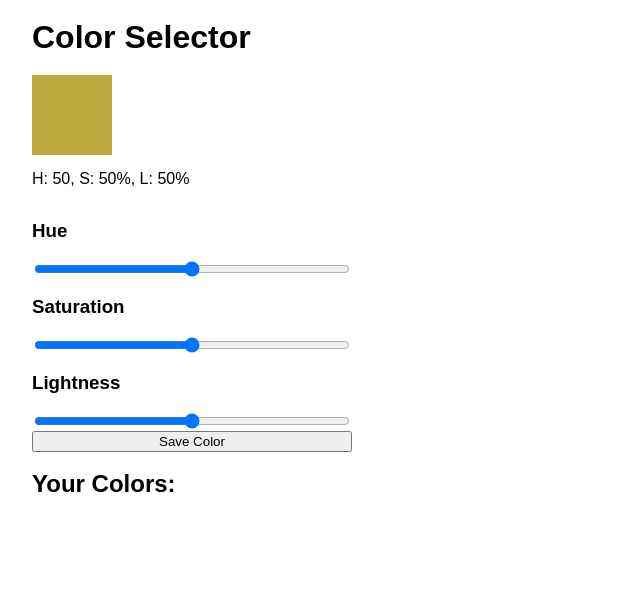
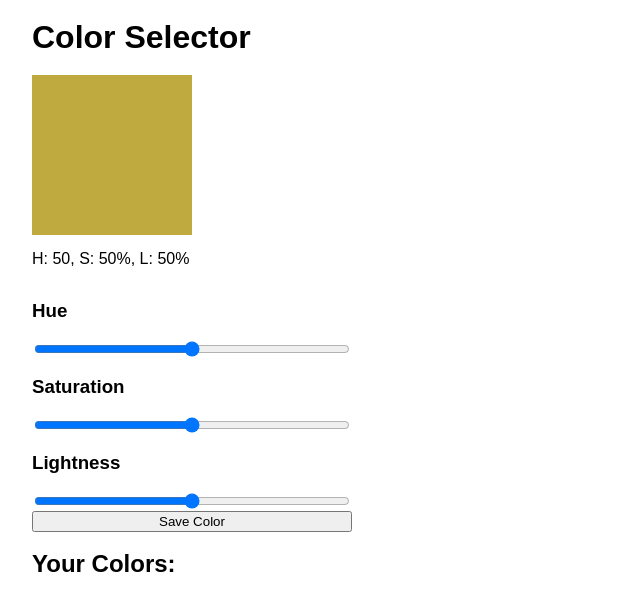
Before and after one commit to aperniciaro/colors, a React (Create React App) app: page / in a window 1280 px wide. Shown: the top 610 px of the page, without its empty margins (0-640 px from the left). Built offline with nearby package versions, Linux system fonts and the light colour scheme.

Commit message:
embiggened active color

```diff
--- a/src/index.css
+++ b/src/index.css
@@ -12,8 +12,8 @@ body {
 }
 
 .swatch {
-  height: 5rem;
-  width: 5rem;
+  height: 10rem;
+  width: 10rem;
   /* background-color: red; */
 }
 
```
